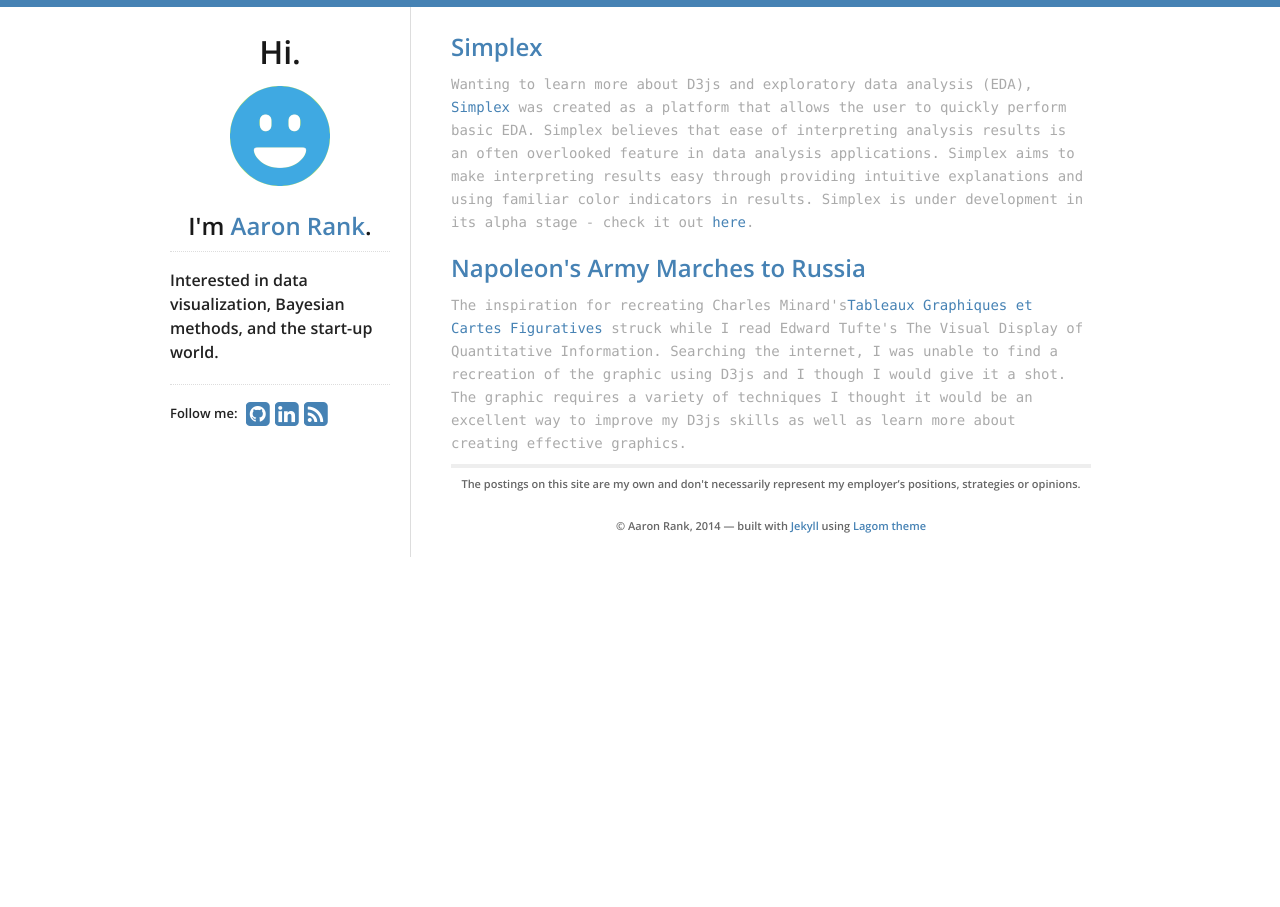
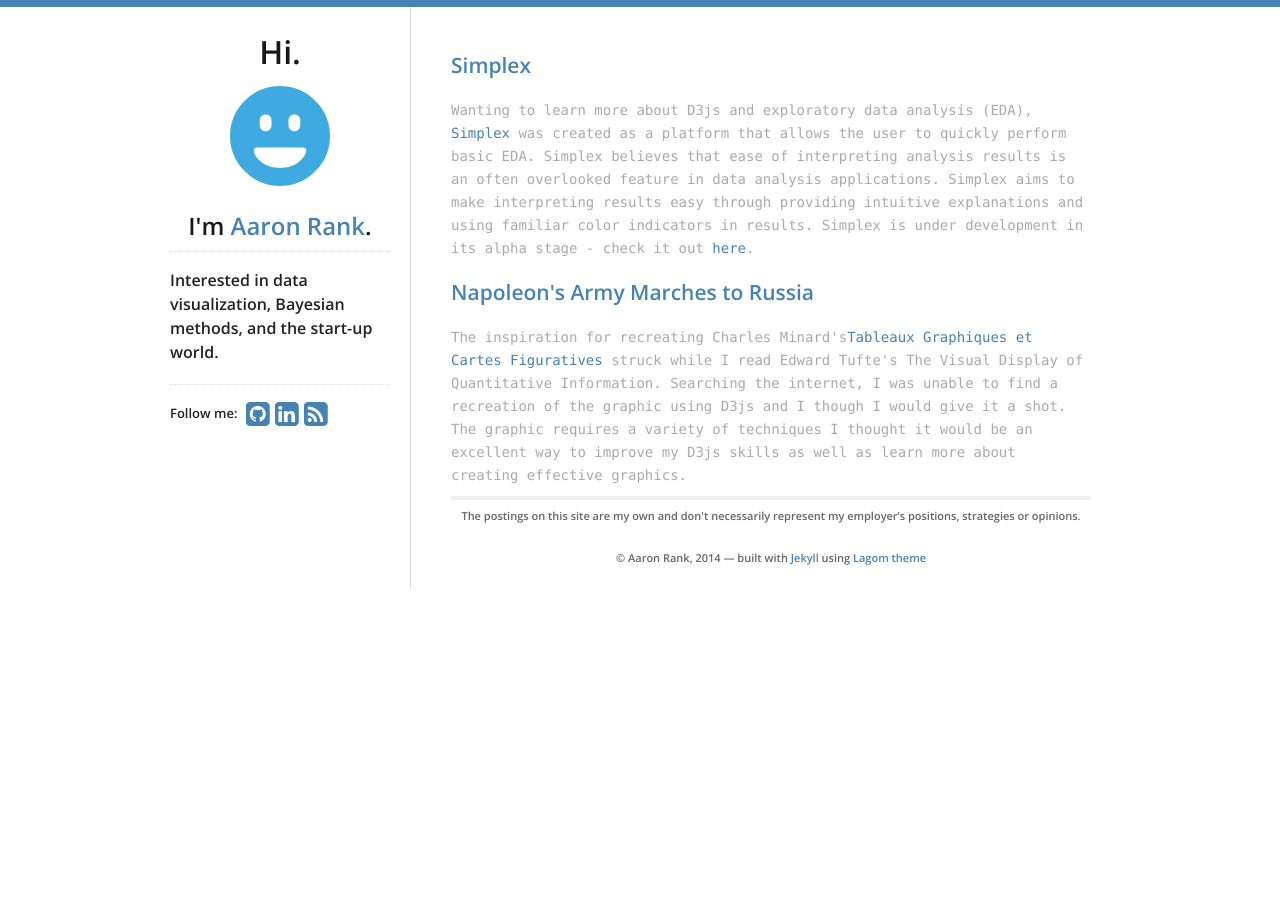
Before and after one commit to rankam/rankam.github.io, a Jekyll site: the page built from index.html, in a window 1280 px wide. Built offline with Jekyll 4.4.1, drawn with Linux system fonts in a browser that asks for light colours; nearby versions of some CDN libraries.

Commit message:
updated homepage

```diff
--- a/index.html
+++ b/index.html
@@ -4,13 +4,13 @@
 ---
 
 <div id="home">
-  <h2><i class="icon-bookmark"></i><a href="simplexa.herokuapp.com/index"> Simplex</a></h2>
+  <h3><i class="icon-bookmark"></i><a href="simplexa.herokuapp.com/index"> Simplex</a></h3>
   <ul id="blog-posts" class="posts">
           <li><span>Wanting to learn more about D3js and exploratory data analysis (EDA), <a href="simplexa.herokuapp.com/index">Simplex</a> was created as a platform that allows the user to quickly perform basic EDA. Simplex believes that ease of interpreting analysis results is an often overlooked feature in data analysis applications. Simplex aims to make interpreting results easy through providing intuitive explanations and using familiar color indicators in results. Simplex is under development in its alpha stage - check it out <a href="simplexa.herokuapp.com/index">here</a>. </li>
 
   </ul>
 <p>
-  <h2><i class="icon-bookmark"></i><a href="www.aaronrank.com">Napoleon's Army Marches to Russia</a></h2>
+  <h3><i class="icon-bookmark"></i><a href="www.aaronrank.com">Napoleon's Army Marches to Russia</a></h3>
   <ul id="blog-posts" class="posts">
           <li><span>The inspiration for recreating Charles Minard's<a href="www.aaronrank.com">Tableaux Graphiques et Cartes Figuratives</a> struck while I read Edward Tufte's The Visual Display of Quantitative Information. Searching the internet, I was unable to find a recreation of the graphic using D3js and I though I would give it a shot. The graphic requires a variety of techniques I thought it would be an excellent way to improve my D3js skills as well as learn more about creating effective graphics.</li>
 
```
